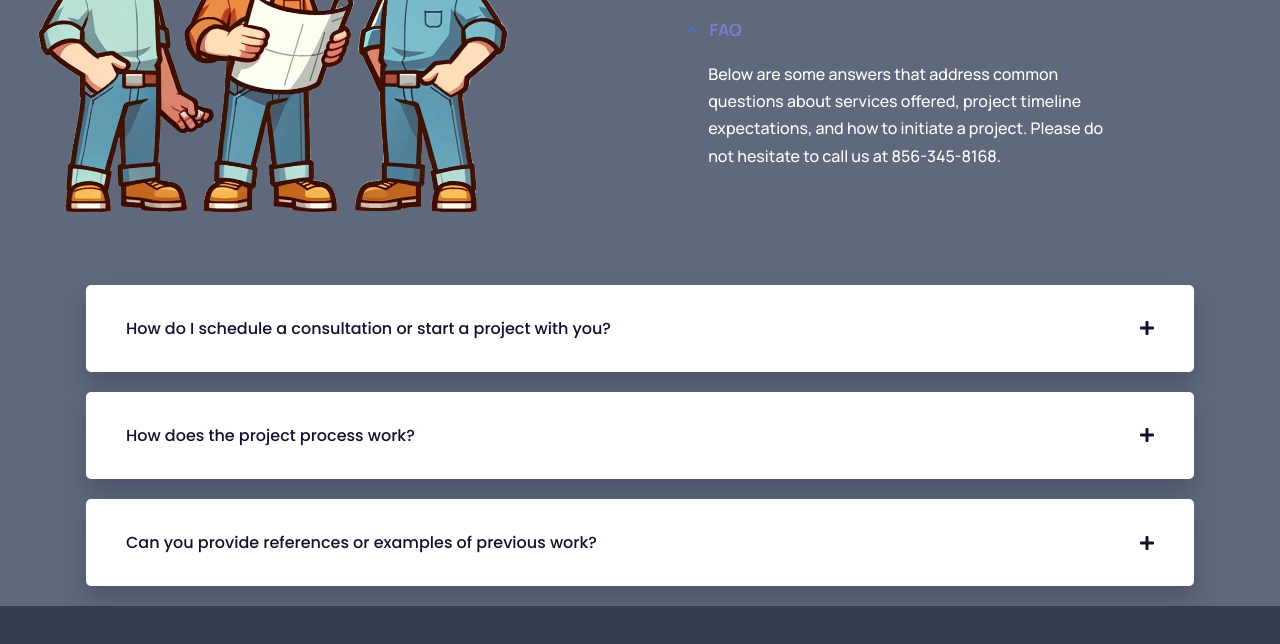
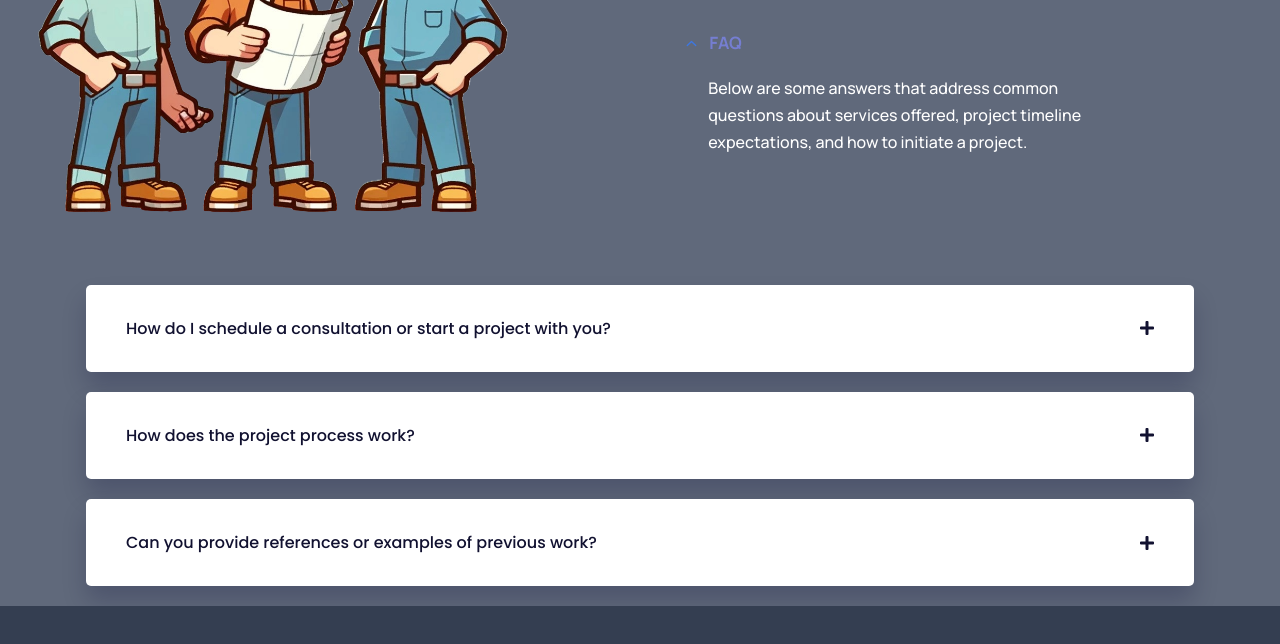
Before and after one commit to Shvang42/AladdinsContracting, a plain HTML site: page index.html in a window 1280 px wide. Shown: the part 1784-2428 px from the top of the page. Drawn offline with nearby package versions, Linux system fonts and the light colour scheme.

Commit message:
Update index.html

```diff
--- a/index.html
+++ b/index.html
@@ -342,7 +342,7 @@
                   <p class="accordion-content">
 
                       Below are some answers that address common questions about services offered, project timeline expectations,
-                      and how to initiate a project. Please do not hesitate to call us at 856-345-8168.
+                      and how to initiate a project.
                     </p>
 
 
@@ -370,7 +370,7 @@
             </button>
             <div class="content">
                 <p>Scheduling a consultation with us is easy! Simply visit our website and fill out the contact form with your project details,
-                  or give us a call at 856-345-8168 . Our team will get back to you promptly to discuss your needs and arrange a convenient time for an in-depth consultation. During this initial meeting, we'll explore your vision, requirements, and potential start dates.
+                  or give us a call at 856-345-8168. Our team will get back to you promptly to discuss your needs and arrange a convenient time for an in-depth consultation. During this initial meeting, we'll explore your vision, requirements, and potential start dates.
                   We're here to guide you through every step of the process, from initial design to project completion.</p>
             </div>
         </div>
```
